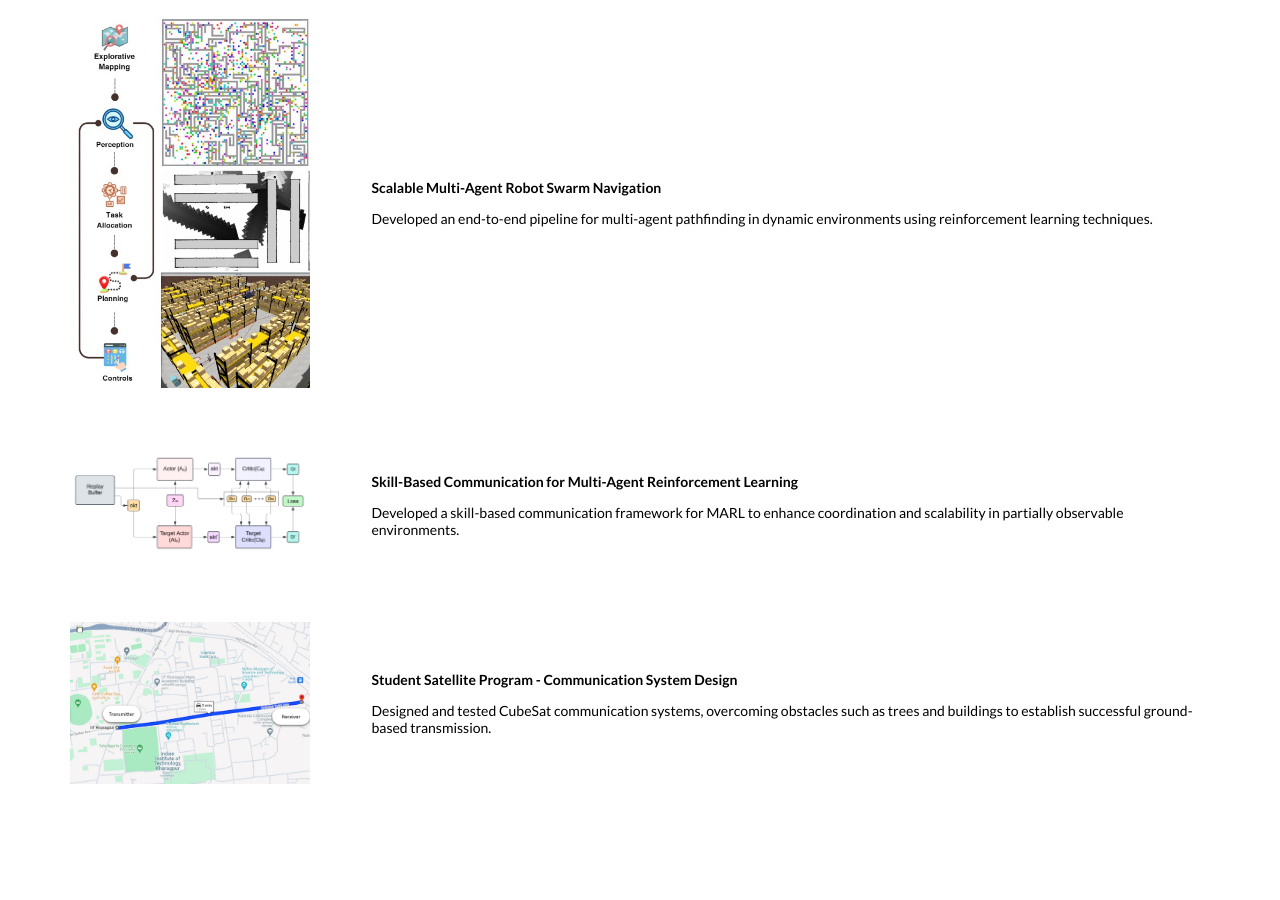
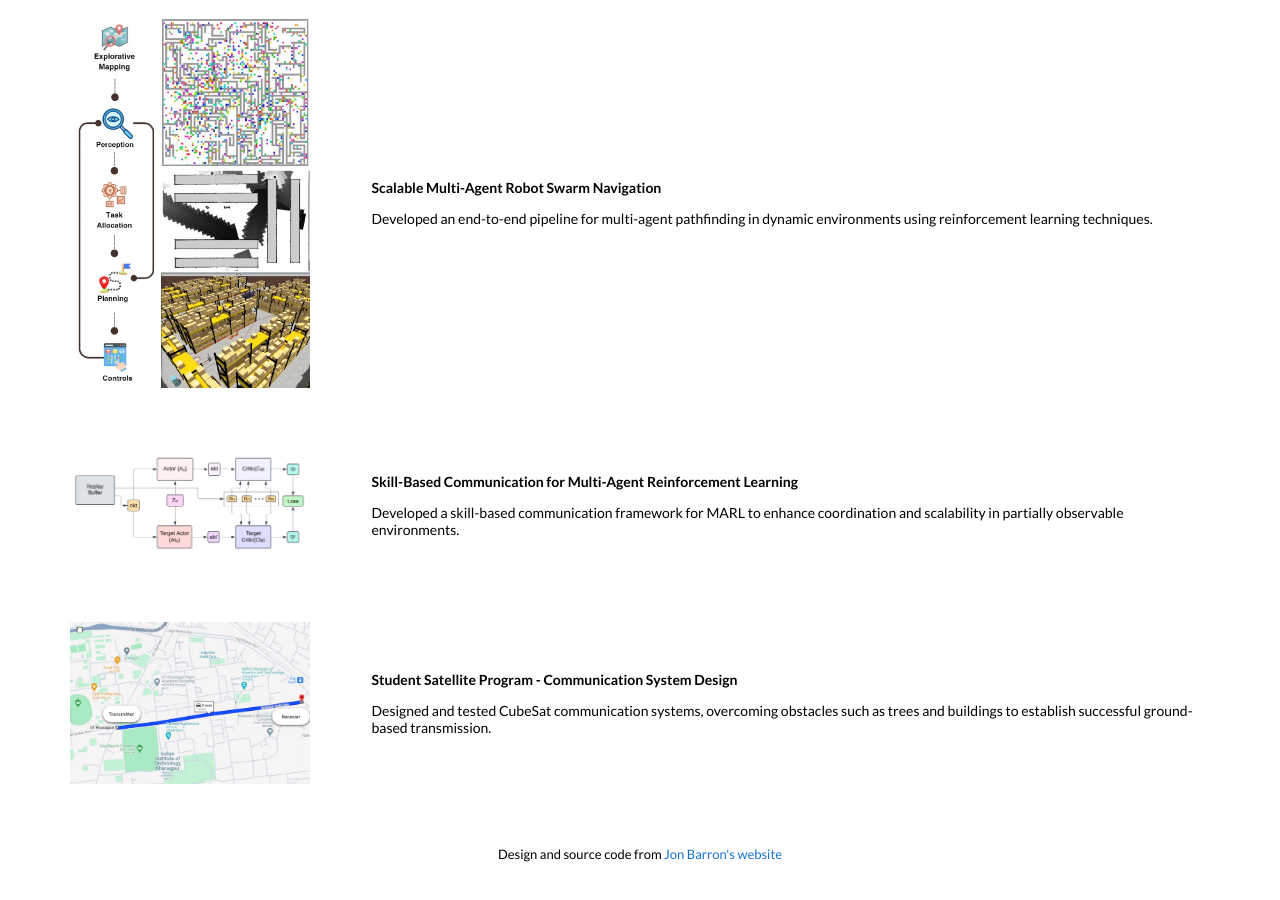
Before and after one commit to BabaYaga840/BabaYaga840.github.io, a Jekyll site: the page built from _posts/2024-12-11-MAPF.markdown, in a window 1280 px wide and 900 px high, scrolled down 1767 px. Built offline with Jekyll 4.4.1, drawn with Linux system fonts in a browser that asks for light colours; before the commit the page ends 2621 px from its top, so only the background shows below that.

Commit message:
Update default.html

```diff
--- a/_layouts/default.html
+++ b/_layouts/default.html
@@ -136,6 +136,17 @@
       {% endif %}
       {% endfor %}
       {% endfor %}
+
+        <table style="width:100%;border:0px;border-spacing:0px;border-collapse:separate;margin-right:auto;margin-left:auto;">
+          <tr>
+            <td style="padding:0px">
+              <br>
+              <p style="text-align:center;font-size:small;">
+                Design and source code from <a style="font-size:small;" href="https://jonbarron.info">Jon Barron's website</a>
+              </p>
+            </td>
+          </tr>
+        </table>
     </table>
   </div>
 </body>
```
